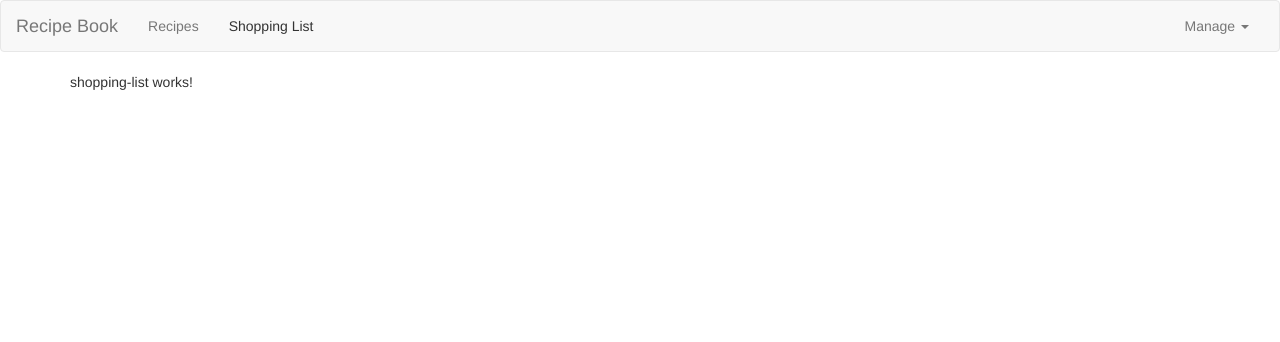
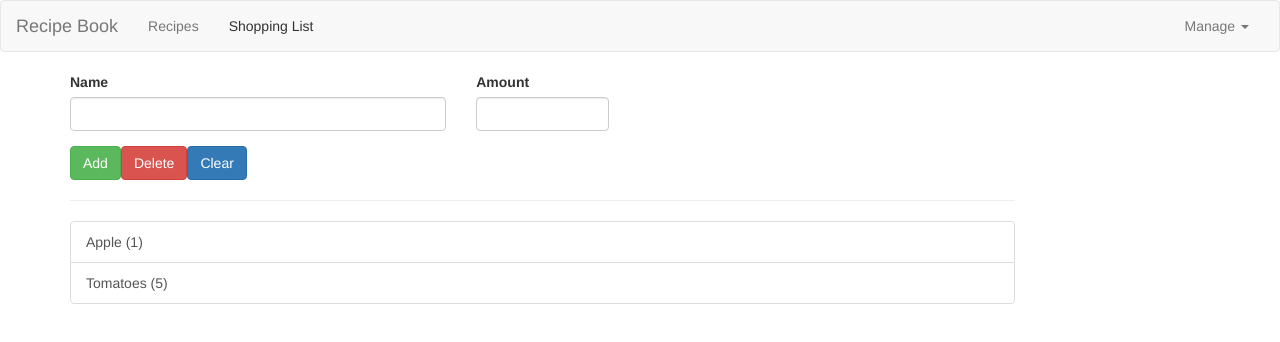
Before and after one commit to crimson1986/angular_first_test_app, an Angular app: page / in a window 1280 px wide. Both pictures are taken after a click on the link "Shopping List". Shown: the top 342 px of the page. Built offline with nearby package versions, Linux system fonts and the light colour scheme.

Commit message:
shopping list model added

```diff
--- a/src/app/app.component.ts
+++ b/src/app/app.component.ts
@@ -9,7 +9,7 @@ export class AppComponent {
   loadedScreen = 'recipe';
   title = 'first-app';
 
-  onNavigationSelected(screen: string) {
+  onNavigationSelected(screen: string): void {
     this.loadedScreen = screen;
   }
 }
--- a/src/app/header/header.component.ts
+++ b/src/app/header/header.component.ts
@@ -7,7 +7,7 @@ import { Component, EventEmitter, Output } from '@angular/core';
 export class HeaderComponent {
   @Output() featureSelected = new EventEmitter<string>();
 
-  onSelect(feature: string) {
+  onSelect(feature: string): void {
     this.featureSelected.emit(feature);
   }
 }
--- a/src/app/recipes/recipe-list/recipe-item/recipe-item.component.ts
+++ b/src/app/recipes/recipe-list/recipe-item/recipe-item.component.ts
@@ -14,7 +14,7 @@ export class RecipeItemComponent implements OnInit {
 
   ngOnInit(): void {}
 
-  onSelected() {
+  onSelected(): void {
     this.selectedRecipe.emit();
   }
 }
--- a/src/app/recipes/recipe-list/recipe-list.component.ts
+++ b/src/app/recipes/recipe-list/recipe-list.component.ts
@@ -25,7 +25,7 @@ export class RecipeListComponent implements OnInit {
 
   ngOnInit(): void {}
 
-  onRecipeSelected(recipe: Recipe) {
+  onRecipeSelected(recipe: Recipe): void {
     this.recipeWasSelected.emit(recipe);
   }
 }
--- /dev/null
+++ b/src/app/shared/ingredient.model.ts
@@ -0,0 +1,3 @@
+export class Ingredient {
+  constructor(public name: string, public amount: number) {}
+}
--- a/src/app/shopping-list/shopping-edit/shopping-edit.component.html
+++ b/src/app/shopping-list/shopping-edit/shopping-edit.component.html
@@ -1 +1,23 @@
-<p>shopping-edit works!</p>
+<div class="row">
+  <div class="col-xs-12">
+    <form>
+      <div class="row">
+        <div class="col-sm-5 form-group">
+          <label for="name">Name</label>
+          <input type="text" id="name" class="form-control" #nameInput>
+        </div>
+        <div class="col-sm-2 form-group">
+          <label for="amount">Amount</label>
+          <input type="number" id="amount" class="form-control" #amountInput>
+        </div>
+      </div>
+      <div class="row">
+        <div class="col-xs-12">
+          <button class="btn btn-success" type="submit" (click)="onAddItem()">Add</button>
+          <button class="btn btn-danger" type="button">Delete</button>
+          <button class="btn btn-primary" type="button">Clear</button>
+        </div>
+      </div>
+    </form>
+  </div>
+</div>
--- a/src/app/shopping-list/shopping-edit/shopping-edit.component.ts
+++ b/src/app/shopping-list/shopping-edit/shopping-edit.component.ts
@@ -1,15 +1,31 @@
-import { Component, OnInit } from '@angular/core';
+import {
+  Component,
+  ElementRef,
+  EventEmitter,
+  OnInit,
+  Output,
+  ViewChild,
+} from '@angular/core';
+import { Ingredient } from '../../shared/ingredient.model';
 
 @Component({
   selector: 'app-shopping-edit',
   templateUrl: './shopping-edit.component.html',
-  styleUrls: ['./shopping-edit.component.css']
+  styleUrls: ['./shopping-edit.component.css'],
 })
 export class ShoppingEditComponent implements OnInit {
+  @ViewChild('nameInput', { static: false }) nameInputRef: ElementRef;
+  @ViewChild('amountInput', { static: false }) amountInputRef: ElementRef;
+  @Output() ingredientAdded = new EventEmitter<Ingredient>();
 
-  constructor() { }
+  constructor() {}
 
-  ngOnInit(): void {
+  ngOnInit(): void {}
+
+  onAddItem(): void {
+    const ingName = this.nameInputRef.nativeElement.value;
+    const ingAmount = this.amountInputRef.nativeElement.value;
+    const newIngredient = new Ingredient(ingName, ingAmount);
+    this.ingredientAdded.emit(newIngredient);
   }
-
 }
--- a/src/app/shopping-list/shopping-list.component.html
+++ b/src/app/shopping-list/shopping-list.component.html
@@ -1 +1,15 @@
-<p>shopping-list works!</p>
+<div class="row">
+  <div class="col-xs-10">
+    <app-shopping-edit (ingredientAdded)="onIngredientAdded($event)"></app-shopping-edit>
+    <hr/>
+    <ul class="list-group">
+<a
+class="list-group-item"
+style="cursor: pointer;"
+*ngFor="let item of ingredients">
+{{item.name}} ({{item.amount}})
+</a>
+    </ul>
+  </div>
+
+</div>
--- a/src/app/shopping-list/shopping-list.component.ts
+++ b/src/app/shopping-list/shopping-list.component.ts
@@ -1,15 +1,21 @@
 import { Component, OnInit } from '@angular/core';
+import { Ingredient } from '../shared/ingredient.model';
 
 @Component({
   selector: 'app-shopping-list',
   templateUrl: './shopping-list.component.html',
-  styleUrls: ['./shopping-list.component.css']
+  styleUrls: ['./shopping-list.component.css'],
 })
 export class ShoppingListComponent implements OnInit {
+  ingredients: Ingredient[] = [
+    new Ingredient('Apple', 1),
+    new Ingredient('Tomatoes', 5),
+  ];
+  constructor() {}
 
-  constructor() { }
+  ngOnInit(): void {}
 
-  ngOnInit(): void {
+  onIngredientAdded(ingredient: Ingredient): void {
+    this.ingredients.push(ingredient);
   }
-
 }
```
